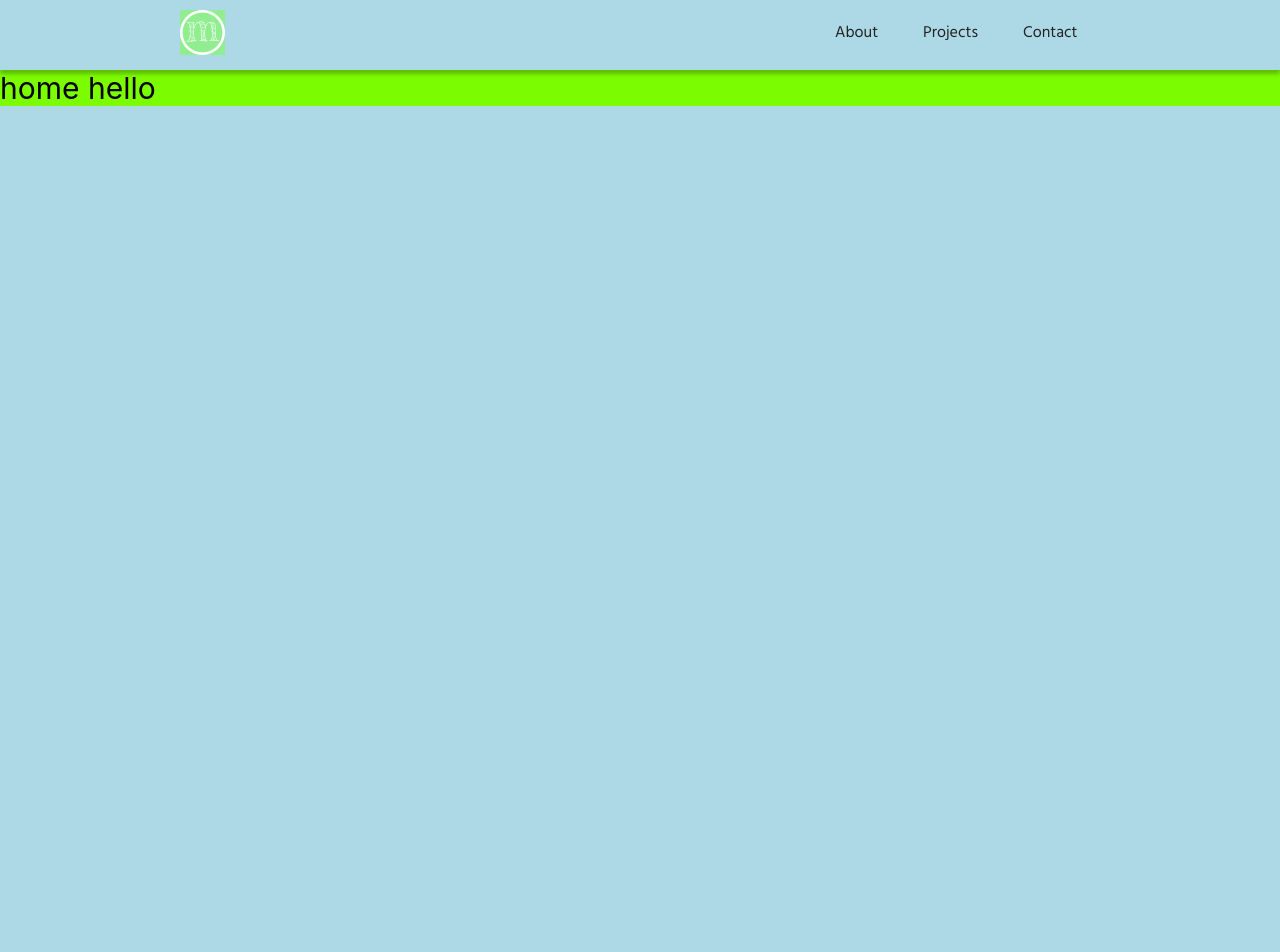
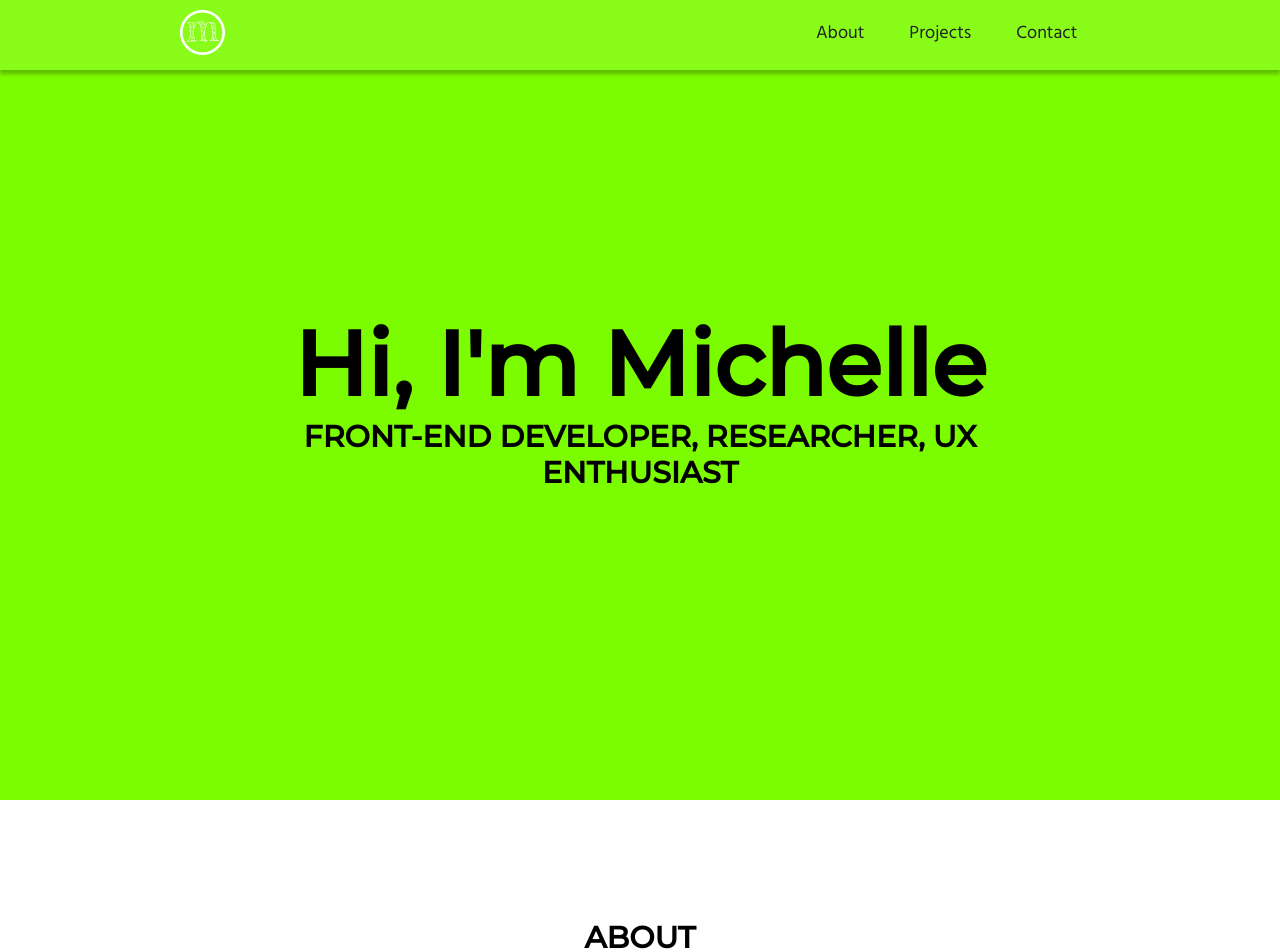
Before and after one commit to git-michelle/mb, a React (Create React App) app in the folder my-website/: page / in a window 1280 px wide. Shown: the top 952 px of the page. Before the commit the page ends 800 px from the top, so only its background shows below. Built offline with nearby package versions, Linux system fonts and the light colour scheme.

Commit message:
add about section and skills sections

```diff
--- a/my-website/sass/_base.scss
+++ b/my-website/sass/_base.scss
@@ -1,5 +1,18 @@
+// SPACING VARIABLES
+$pad-lg: 12rem;
+$pad-md: 5rem;
+$pad-sm: 3rem;
+$pad-xs: 1.5rem;
+
+$marg-lg: 12rem;
+$marg-md: 5rem;
+$marg-sm: 3rem;
+$marg-xs: 1.5rem;
+
 // COLOR VARIABLES
-$color-primary: #bada55;
+$color-primary: #689751;
+$color-secondary: #e0bf24;
+$color-tertiary: #bd338e;
 
 $color-light: #fff;
 $text-dark: #222;
@@ -17,19 +30,35 @@ h2,
 h3,
 h4 {
   text-transform: uppercase;
+  line-height: 1.2;
 }
 
 p,
 li {
   font-family: "Hind", sans-serif;
-  font-size: 1.6rem;
+  font-size: 1.8rem;
+  line-height: 1.6;
 }
 
 .body-text {
   font-size: 1.6rem;
 }
 
-// SPACING VARIABLES
+h1 {
+  font-size: 9rem;
+}
+
+h2 {
+  font-size: 3rem;
+}
+
+h3 {
+  font-size: 2rem;
+}
+
+.section-heading {
+  margin-bottom: $marg-sm;
+}
 
 // RESPONSIVE BREAKPOINTS
 $bp-lg: 80em; //1280px
@@ -37,10 +66,47 @@ $bp-md: 60em; //960px
 $bp-sm: 37.5em; //600px
 
 // CONTAINERS
+$page-content-width: 96rem;
+
+.container-centered-content {
+  max-width: $page-content-width;
+  margin: 0 auto;
+  padding: $pad-lg;
+}
+
+.container-flex {
+  display: flex;
+  justify-content: center;
+}
+
+.full-width {
+  max-width: 100%;
+}
 
 // CONTAINER SHADOW
 .box-shadow {
   box-shadow: 0 0.4rem 0.4rem rgba(0, 0, 0, 0.25);
+}
+
+// BUTTONS
+.btn-outline {
+  display: inline-block;
+  text-decoration: none;
+  color: $text-dark;
+  width: 21rem;
+  min-height: 5rem;
+  padding: 1rem 2rem;
+  border: 0.3rem solid $color-primary;
+  border-radius: 0.2rem;
+  cursor: pointer;
+  font-size: 2rem;
+  overflow: hidden;
+  margin-top: $marg-sm;
+  transition: all 0.3s;
+
+  &:hover {
+    background-color: $color-primary;
+  }
 }
 
 // BASICS
@@ -59,7 +125,7 @@ html {
 }
 
 body {
-  background-color: lightblue;
+  background-color: $color-light;
 }
 
 ul {
--- a/my-website/sass/_home.scss
+++ b/my-website/sass/_home.scss
@@ -1,4 +1,34 @@
-.Home-class {
-  font-size: 3rem;
+//HERO SECTION
+.hero {
   background-color: lawngreen;
+  height: 100vh;
+  display: flex;
+  justify-content: center;
+  align-items: center;
+
+  &-content {
+    text-align: center;
+  }
 }
+
+// ABOUT SECTION
+.about {
+  text-align: center;
+}
+
+// SKILLS SECTION
+.skills {
+  background-color: $color-secondary;
+  text-align: center;
+
+  &-card {
+    padding: $pad-md;
+    background-color: rgba(255, 255, 255, 0.8);
+  }
+
+  &-icon {
+    background: linear-gradient(180deg, #bd338e 0%, #689751 100%);
+    font-size: 3rem;
+    margin-bottom: $marg-sm;
+  }
+}
--- a/my-website/sass/_navigation.scss
+++ b/my-website/sass/_navigation.scss
@@ -1,11 +1,13 @@
 .nav {
-  background: transparent;
+  background: rgba(255, 255, 255, 0.1);
   width: 100%;
   height: 7rem;
-  position: relative;
+  position: fixed;
+  top: 0;
+  z-index: 50;
 
   &-content {
-    max-width: 96rem;
+    max-width: $page-content-width;
     margin: auto;
     padding: 1rem 2rem;
     overflow: hidden;
@@ -13,7 +15,7 @@
     justify-content: space-between;
 
     .logo {
-      background-color: lightgreen;
+      // background-color: lightgreen;
     }
 
     ul {
@@ -28,7 +30,7 @@
           border-bottom: 0.45rem transparent solid; //so on hover it changes color without pushing stuff down
           transition: border-color 0.5s;
           &:hover {
-            border-color: navy;
+            border-color: $color-secondary;
           }
         }
       }
@@ -45,7 +47,7 @@
     display: inline-block;
     font-size: 4rem;
     padding: 1.3rem;
-    color: red;
+    color: $text-dark;
     position: fixed;
     right: 0;
     top: 0;
@@ -58,14 +60,13 @@
   width: 20rem;
   max-width: 70%;
   height: 100%;
-  background-color: red;
+  background-color: $color-tertiary;
   right: 0;
   top: 0;
   z-index: 500;
   padding: 3rem 1.5rem;
   transition: transform 0.3s ease-out;
   .logo {
-    background-color: pink;
     margin: 1.3rem;
   }
 
@@ -78,11 +79,10 @@
       .nav-link {
         text-decoration: none;
         color: $text-dark;
-        background-color: white;
         border-bottom: 0.45rem transparent solid;
         transition: border-color 0.5s;
         &:hover {
-          border-color: navy;
+          font-weight: bold;
         }
       }
     }
--- a/my-website/src/App.scss
+++ b/my-website/src/App.scss
@@ -6,18 +6,61 @@ h3 {
 h2,
 h3,
 h4 {
-  text-transform: uppercase; }
+  text-transform: uppercase;
+  line-height: 1.2; }
 
 p,
 li {
   font-family: "Hind", sans-serif;
-  font-size: 1.6rem; }
+  font-size: 1.8rem;
+  line-height: 1.6; }
 
 .body-text {
   font-size: 1.6rem; }
 
+h1 {
+  font-size: 9rem; }
+
+h2 {
+  font-size: 3rem; }
+
+h3 {
+  font-size: 2rem; }
+
+.section-heading {
+  margin-bottom: 3rem; }
+
+.container-centered-content {
+  max-width: 96rem;
+  margin: 0 auto;
+  padding: 12rem; }
+
+.container-flex {
+  display: flex;
+  justify-content: center; }
+
+.full-width {
+  max-width: 100%; }
+
 .box-shadow {
   box-shadow: 0 0.4rem 0.4rem rgba(0, 0, 0, 0.25); }
+
+.btn-outline {
+  display: inline-block;
+  text-decoration: none;
+  color: #222;
+  width: 21rem;
+  min-height: 5rem;
+  padding: 1rem 2rem;
+  border: 0.3rem solid #689751;
+  border-radius: 0.2rem;
+  cursor: pointer;
+  font-size: 2rem;
+  overflow: hidden;
+  margin-top: 3rem;
+  transition: all 0.3s; }
+  .btn-outline:hover {
+    background-color: #689751; }
 
 *,
 *::before,
@@ -31,16 +74,18 @@ html {
   font-size: 62.5%; }
 
 body {
-  background-color: lightblue; }
+  background-color: #fff; }
 
 ul {
   list-style: none; }
 
 .nav {
-  background: transparent;
+  background: rgba(255, 255, 255, 0.1);
   width: 100%;
   height: 7rem;
-  position: relative; }
+  position: fixed;
+  top: 0;
+  z-index: 50; }
   .nav-content {
     max-width: 96rem;
     margin: auto;
@@ -48,8 +93,6 @@ ul {
     overflow: hidden;
     display: flex;
     justify-content: space-between; }
-    .nav-content .logo {
-      background-color: lightgreen; }
     .nav-content ul {
       display: flex; }
       .nav-content ul li {
@@ -60,7 +103,7 @@ ul {
           border-bottom: 0.45rem transparent solid;
           transition: border-color 0.5s; }
           .nav-content ul li .nav-link:hover {
-            border-color: navy; }
+            border-color: #e0bf24; }
 
 @media (max-width: 37.5em) {
   .nav-content {
@@ -69,7 +112,7 @@ ul {
     display: inline-block;
     font-size: 4rem;
     padding: 1.3rem;
-    color: red;
+    color: #222;
     position: fixed;
     right: 0;
     top: 0; } }
@@ -79,14 +122,13 @@ ul {
   width: 20rem;
   max-width: 70%;
   height: 100%;
-  background-color: red;
+  background-color: #bd338e;
   right: 0;
   top: 0;
   z-index: 500;
   padding: 3rem 1.5rem;
   transition: transform 0.3s ease-out; }
   .side-drawer .logo {
-    background-color: pink;
     margin: 1.3rem; }
   .side-drawer ul {
     display: block; }
@@ -95,11 +137,10 @@ ul {
       .side-drawer ul li .nav-link {
         text-decoration: none;
         color: #222;
-        background-color: white;
         border-bottom: 0.45rem transparent solid;
         transition: border-color 0.5s; }
         .side-drawer ul li .nav-link:hover {
-          border-color: navy; }
+          font-weight: bold; }
 
 .backdrop {
   width: 100%;
@@ -121,6 +162,25 @@ ul {
 .close-drawer {
   transform: translateX(100%); }
 
-.Home-class {
-  font-size: 3rem;
-  background-color: lawngreen; }
+.hero {
+  background-color: lawngreen;
+  height: 100vh;
+  display: flex;
+  justify-content: center;
+  align-items: center; }
+  .hero-content {
+    text-align: center; }
+
+.about {
+  text-align: center; }
+
+.skills {
+  background-color: #e0bf24;
+  text-align: center; }
+  .skills-card {
+    padding: 5rem;
+    background-color: rgba(255, 255, 255, 0.8); }
+  .skills-icon {
+    background: linear-gradient(180deg, #bd338e 0%, #689751 100%);
+    font-size: 3rem;
+    margin-bottom: 3rem; }
--- /dev/null
+++ b/my-website/src/components/AboutSection/AboutSection.js
@@ -0,0 +1,27 @@
+import React from "react";
+import { Link } from "react-router-dom";
+
+const AboutSection = () => {
+  return (
+    <section className="about fullwidth" id="about">
+      <div className="about-content container-centered-content">
+        <h2 class="section-heading">About</h2>
+        <p>
+          I'm a front-end developer with full-stack experience, based in
+          beautiful BC.
+          <br />
+          With a master's degree in cognitive systems, the intersection between
+          psychology and computer science, I am also passionate about research
+          and user experience.
+          <br />
+          <Link to="/more" class="btn-outline">
+            Learn More
+          </Link>
+          <br />
+        </p>
+      </div>
+    </section>
+  );
+};
+
+export default AboutSection;
--- /dev/null
+++ b/my-website/src/components/HeroSection/HeroSection.js
@@ -0,0 +1,14 @@
+import React from "react";
+
+const HeroSection = () => {
+  return (
+    <section className="hero fullwidth">
+      <div className="hero-content container-centered-content">
+        <h1>Hi, I'm Michelle</h1>
+        <h2>Front-End Developer, Researcher, UX Enthusiast</h2>
+      </div>
+    </section>
+  );
+};
+
+export default HeroSection;
--- a/my-website/src/components/Navigation/SideDrawer.js
+++ b/my-website/src/components/Navigation/SideDrawer.js
@@ -13,7 +13,7 @@ const SideDrawer = (props) => {
     <Fragment>
       <Backdrop show={props.open} clicked={props.closed} />
       <div className={attachedClasses.join(" ")}>
-        <Link to="/more">
+        <Link to="/">
           <img
             className="logo"
             src="/images/logo-m.png"
--- a/my-website/src/components/Navigation/Toolbar.js
+++ b/my-website/src/components/Navigation/Toolbar.js
@@ -7,7 +7,7 @@ const Toolbar = (props) => {
   return (
     <nav className="nav box-shadow">
       <div className="nav-content">
-        <Link to="/more">
+        <Link to="/">
           <img
             className="logo"
             src="/images/logo-m.png"
--- /dev/null
+++ b/my-website/src/components/SkillsSection/SkillsCard.js
@@ -0,0 +1,16 @@
+import React from "react";
+import { FaCode } from "react-icons/fa";
+
+const SkillsCard = () => {
+  return (
+    <div className="skills-card">
+      <FaCode className="skills-icon" />
+      <h3>Front-End</h3>
+      <p>
+        HTML <br /> CSS3 | SASS <br /> JavaScript <br /> React
+      </p>
+    </div>
+  );
+};
+
+export default SkillsCard;
--- /dev/null
+++ b/my-website/src/components/SkillsSection/SkillsSection.js
@@ -0,0 +1,17 @@
+import React from "react";
+import SkillsCard from "./SkillsCard";
+
+const SkillSection = () => {
+  return (
+    <section className="skills fullwidth" id="skills">
+      <div className="skills-content container-centered-content">
+        <h2 className="section-heading">Skills</h2>
+        <div className="container-flex">
+          <SkillsCard />
+        </div>
+      </div>
+    </section>
+  );
+};
+
+export default SkillSection;
--- a/my-website/src/screens/HomePage.js
+++ b/my-website/src/screens/HomePage.js
@@ -1,7 +1,16 @@
 import React from "react";
+import HeroSection from "../Components/HeroSection/HeroSection";
+import AboutSection from "../Components/AboutSection/AboutSection";
+import SkillsSection from "../Components/SkillsSection/SkillsSection";
 
 const HomePage = () => {
-  return <div className="Home-class">home hello</div>;
+  return (
+    <div className="home full-width">
+      <HeroSection />
+      <AboutSection />
+      <SkillsSection />
+    </div>
+  );
 };
 
 export default HomePage;
```
Also changed, not shown: 1 other file (tests, documents, lock files or other folders).
